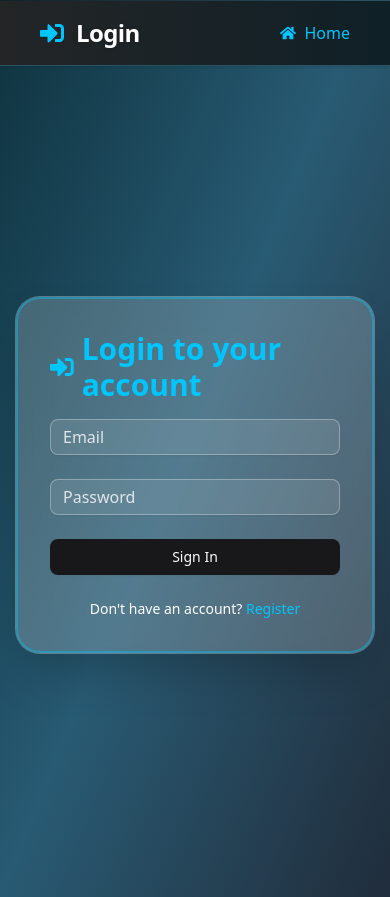
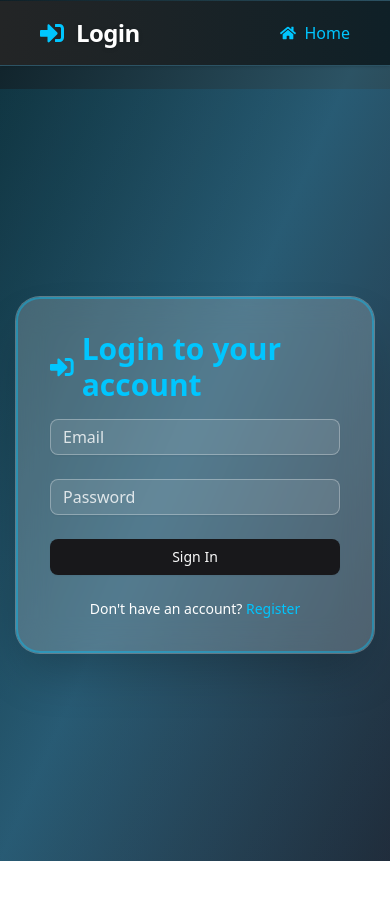
Before and after one commit to ramseySsekandi/smart-solutions, a Next.js app: page /login in a window 390 px wide. After the commit the page ends 861 px from the top, so only its background shows below. Built offline with nearby package versions, Linux system fonts and the light colour scheme; no server answers.

Commit message:
mobile height 1

```diff
--- a/app/(auth)/login/page.tsx
+++ b/app/(auth)/login/page.tsx
@@ -45,7 +45,7 @@ function LoginPageContent() {
           <Link href="/" className="flex items-center gap-2 text-[#00c6ff] hover:text-[#fff] transition"><FaHome /> Home</Link>
         </div>
       </nav>
-      <main className="flex min-h-screen w-full items-center justify-center bg-gradient-to-br from-[#00c6ff]/10 to-[#0072ff]/10">
+      <main className="flex min-h-[calc(100vh-4.5rem)] w-full items-center justify-center bg-gradient-to-br from-[#00c6ff]/10 to-[#0072ff]/10">
         <div className="flex flex-col items-center w-full px-4">
           <LoginForm />
         </div>
```
